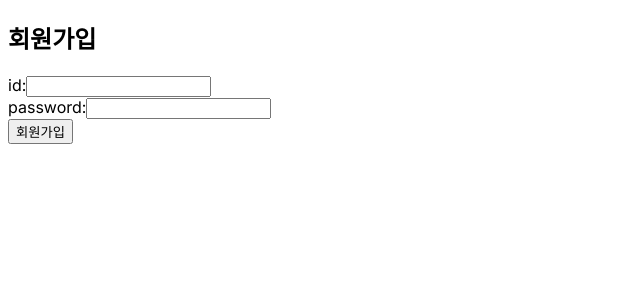
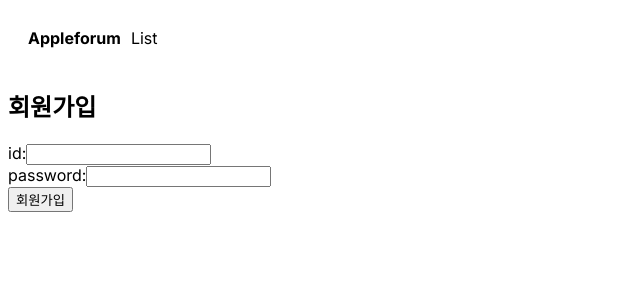
Before and after one commit to IAMISTP/forum, a Next.js app: page /join in a window 1280 px wide. Shown: the top 300 px of the page, without its empty margins (0-640 px from the left). Built offline with nearby package versions, Linux system fonts and the light colour scheme.

Commit message:
navbar 추가

```diff
--- a/app/globals.css
+++ b/app/globals.css
@@ -18,3 +18,18 @@
   color: grey;
   margin: 5px 0px;
 }
+a {
+  text-decoration: none;
+}
+.navbar {
+  background: white;
+  padding: 20px;
+}
+.navbar a {
+  margin-right: 10px;
+  text-decoration: none;
+  color: black;
+}
+.logo {
+  font-weight: bold;
+}
--- a/app/layout.js
+++ b/app/layout.js
@@ -1,17 +1,26 @@
-import './globals.css'
-import { Inter } from 'next/font/google'
+import Link from "next/link";
+import "./globals.css";
+import { Inter } from "next/font/google";
 
-const inter = Inter({ subsets: ['latin'] })
+const inter = Inter({ subsets: ["latin"] });
 
 export const metadata = {
-  title: 'Create Next App',
-  description: 'Generated by create next app',
-}
+  title: "Create Next App",
+  description: "Generated by create next app",
+};
 
 export default function RootLayout({ children }) {
   return (
     <html lang="en">
-      <body className={inter.className}>{children}</body>
+      <body className={inter.className}>
+        <div className="navbar">
+          <Link href="/" className="logo">
+            Appleforum
+          </Link>
+          <Link href="/list">List</Link>
+        </div>
+        {children}
+      </body>
     </html>
-  )
+  );
 }
```
